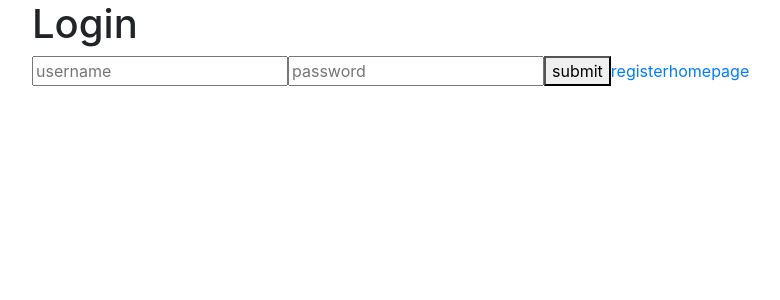
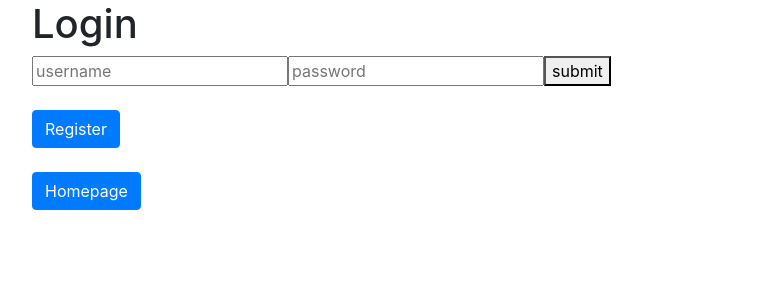
Before and after one commit to sawi4644/PoweRx, a React (Create React App) app in the folder client/: page /login in a window 1280 px wide. Shown: the top 300 px of the page, without its empty margins (53-833 px from the left). Built offline with nearby package versions, Linux system fonts and the light colour scheme.

Commit message:
Changed all links to buttons with links.

```diff
--- a/client/src/pages/Homepage/Homepage.js
+++ b/client/src/pages/Homepage/Homepage.js
@@ -21,8 +21,11 @@ const Homepage = () => {
                 Simpler way to fillout Rx forms, the easy step every dentist
                 needs!
               </p>
-              <Link to="/login">login</Link>
-              <Link to="/register">register</Link>
+              <Button><Link to="/login"style={{color: "white"}} >login</Link></Button>
+              <br/>
+              <br/>
+              <Button><Link to="/register"style={{color: "white"}} >register</Link></Button>
+
             </Jumbotron>
 
             <div className="row">
--- a/client/src/pages/Login/login.js
+++ b/client/src/pages/Login/login.js
@@ -4,7 +4,7 @@ import {
   Link,
   useLocation
 } from "react-router-dom";
-
+import Button from 'react-bootstrap/Button'
 import Wrapper from '../../components/Wrapper/wrapper'
 
 const Login = () => {
@@ -32,8 +32,12 @@ const Login = () => {
         <input placeholder='username' onChange={e => setLoginUsername(e.target.value)}/>
         <input placeholder='password' onChange={e => setLoginPassword(e.target.value)}/>
         <button onClick={login}>submit</button>
-        <Link to="/register">register</Link>
-        <Link to="/homepage">homepage</Link>
+        <br/>
+        <br/>
+        <Button><Link to="/register"style={{color: "white"}} >Register</Link></Button>
+        <br/>
+        <br/>
+        <Button><Link to="/homepage"style={{color: "white"}} >Homepage</Link></Button>
       </div>
     </Wrapper>
 	)
--- a/client/src/pages/Register/register.js
+++ b/client/src/pages/Register/register.js
@@ -4,6 +4,7 @@ import {
   Link,
   useLocation
 } from "react-router-dom";
+import Button from 'react-bootstrap/Button'
 
 import Wrapper from '../../components/Wrapper/wrapper'
 
@@ -32,8 +33,12 @@ const Register = () => {
         <input placeholder='username' onChange={e => setRegisterUsername(e.target.value)}/>
         <input placeholder='password' onChange={e => setRegisterPassword(e.target.value)}/>
         <button onClick={register}>submit</button>
-        <Link to="/login">Login</Link>
-        <Link to="/homepage">Homepage</Link>
+        <br/>
+        <br/>
+        <Button><Link to="/login"style={{color: "white"}} >login</Link></Button>
+        <br/>
+        <br/>
+        <Button><Link to="/homepage"style={{color: "white"}} >Homepage</Link></Button>
       </div>
     </Wrapper>
   )
```
